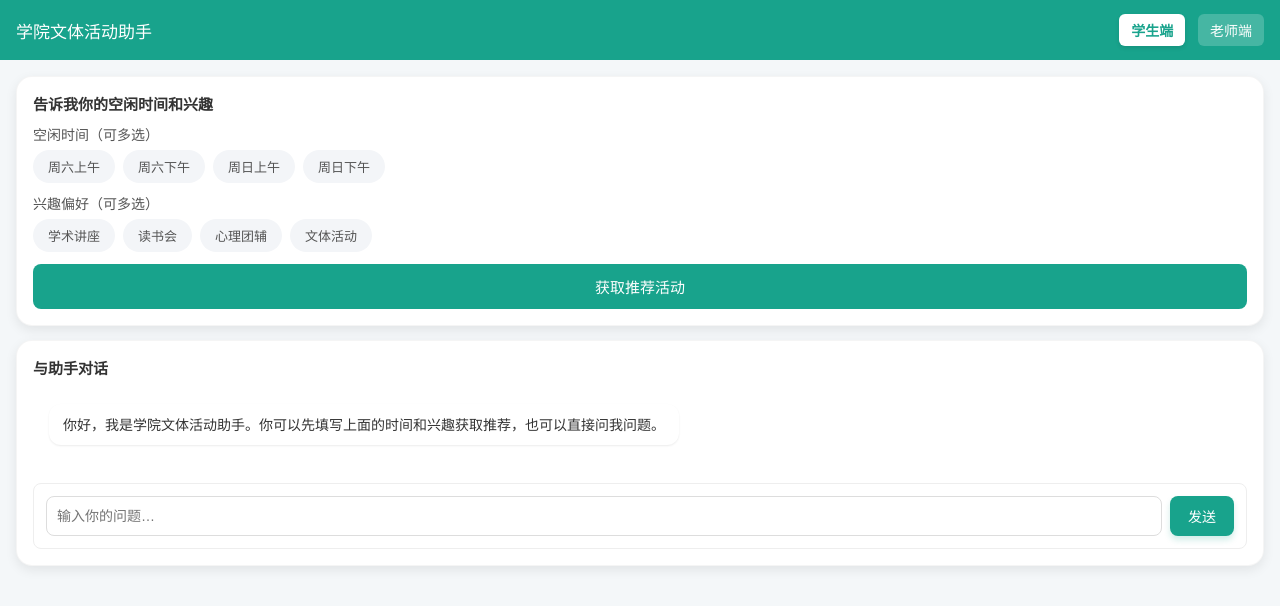
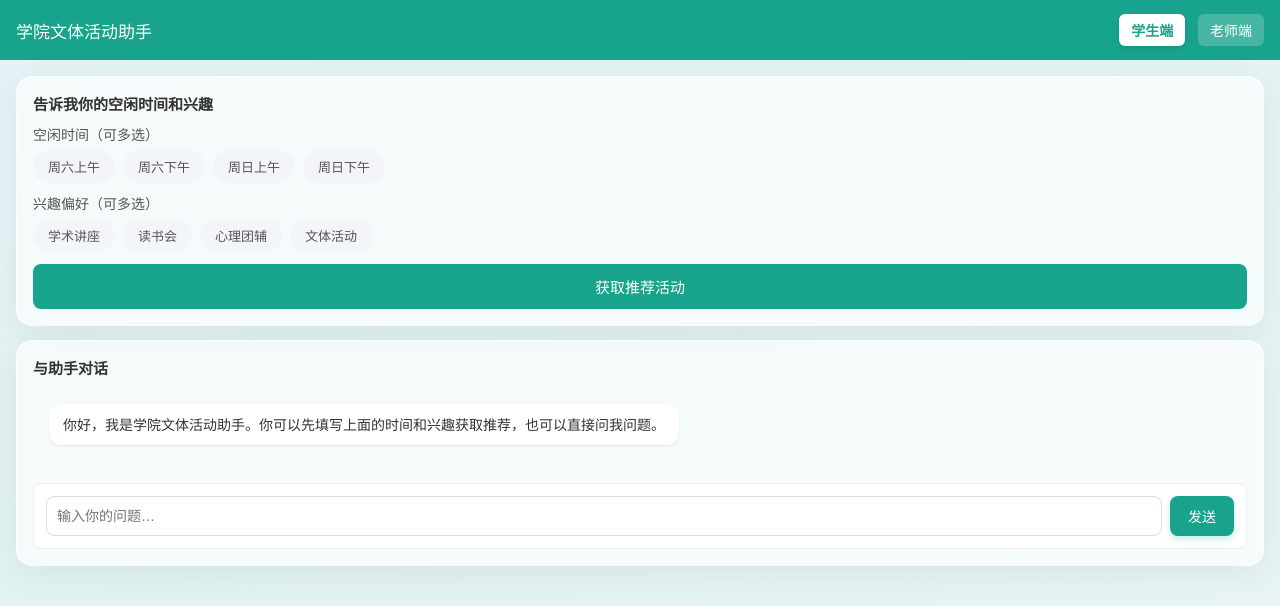
Before and after one commit to allay161/activity-assistant, a plain HTML site: page index.html in a window 1280 px wide. Drawn offline with Linux system fonts and the light colour scheme.

Commit message:
style: 新增动态流光背景、毛玻璃质感、按钮扫光及气泡弹出动画

```diff
--- a/style.css
+++ b/style.css
@@ -1,12 +1,31 @@
 * { box-sizing: border-box; margin: 0; padding: 0; }
-body { font-family: -apple-system, "PingFang SC", sans-serif; background: #f4f7f9; height: 100vh; display: flex; flex-direction: column; }
+body { font-family: -apple-system, "PingFang SC", sans-serif;
+    background: linear-gradient(-45deg, #f4f7f9, #e0f2f1, #f0f4ff, #f4f7f9);
+    background-size: 400% 400%;
+    animation: gradientBG 15s ease infinite;
+    height: 100vh;
+    display: flex;
+    flex-direction: column;}
+@keyframes gradientBG {
+    0% { background-position: 0% 50%; }
+    50% { background-position: 100% 50%; }
+    100% { background-position: 0% 50%; }
+}
 header { background:#18A38C; color: #fff; padding: 14px 16px; display: flex; justify-content: space-between; align-items: center; font-size: 17px;}
 header .tabs button { background: rgba(255,255,255,0.2); color: #fff; border: none; padding: 6px 12px; margin-left: 8px; border-radius: 6px; cursor: pointer; font-size: 14px; }
 header .tabs button.active { background: #fff; color: #18A38C;font-weight: bold; border-radius: 6px; box-shadow: 0 2px 4px rgba(0,0,0,0.1);}
 .page { flex: 1; overflow-y: auto; padding: 16px; display: none; }
 .page.active { display: block; }
 
-.card { background: #fff; border-radius: 12px; padding: 16px; margin-bottom: 14px; box-shadow: 0 1px 3px rgba(0,0,0,0.06); border-radius: 16px;box-shadow: 0 4px 12px rgba(0, 0, 0, 0.08); border: 1px solid rgba(0, 0, 0, 0.04);transition: transform 0.2s ease, box-shadow 0.2s ease;}
+.card { background: rgba(255, 255, 255, 0.65);
+    backdrop-filter: blur(12px);
+    -webkit-backdrop-filter: blur(12px);
+    border: 1px solid rgba(255, 255, 255, 0.8);
+    border-radius: 16px;
+    box-shadow: 0 8px 32px rgba(0, 0, 0, 0.06);
+    padding: 16px;
+    margin-bottom: 14px;
+    transition: transform 0.2s ease, box-shadow 0.2s ease; }
 .card:hover {transform: translateY(-3px); box-shadow: 0 12px 24px rgba(0, 0, 0, 0.1);}
 .card h3 { font-size: 15px; margin-bottom: 10px; color: #333; }
 label { display: block; font-size: 14px; margin: 10px 0 6px; color: #555; }
@@ -70,3 +89,20 @@ input:focus, textarea:focus {
     border-color: #18A38C;
     box-shadow: 0 0 0 3px rgba(24, 163, 140, 0.15);
 }
+/* 定义气泡弹出的动画帧 */
+@keyframes bubblePop {
+    0% {
+        transform: scale(0.8) translateY(15px); /* 初始状态：稍微小一点，并在下方 */
+        opacity: 0; /* 完全透明 */
+    }
+    100% {
+        transform: scale(1) translateY(0); /* 结束状态：恢复原大小，回到正常位置 */
+        opacity: 1; /* 完全不透明 */
+    }
+}
+
+/* 给所有的对话气泡加上这个动画 */
+.bubble {
+    /* 0.4秒弹跳动画，cubic-bezier 是让动画有“回弹感”的秘密武器 */
+    animation: bubblePop 0.5s cubic-bezier(0.175, 0.885, 0.32, 1.275) forwards;
+}
```
